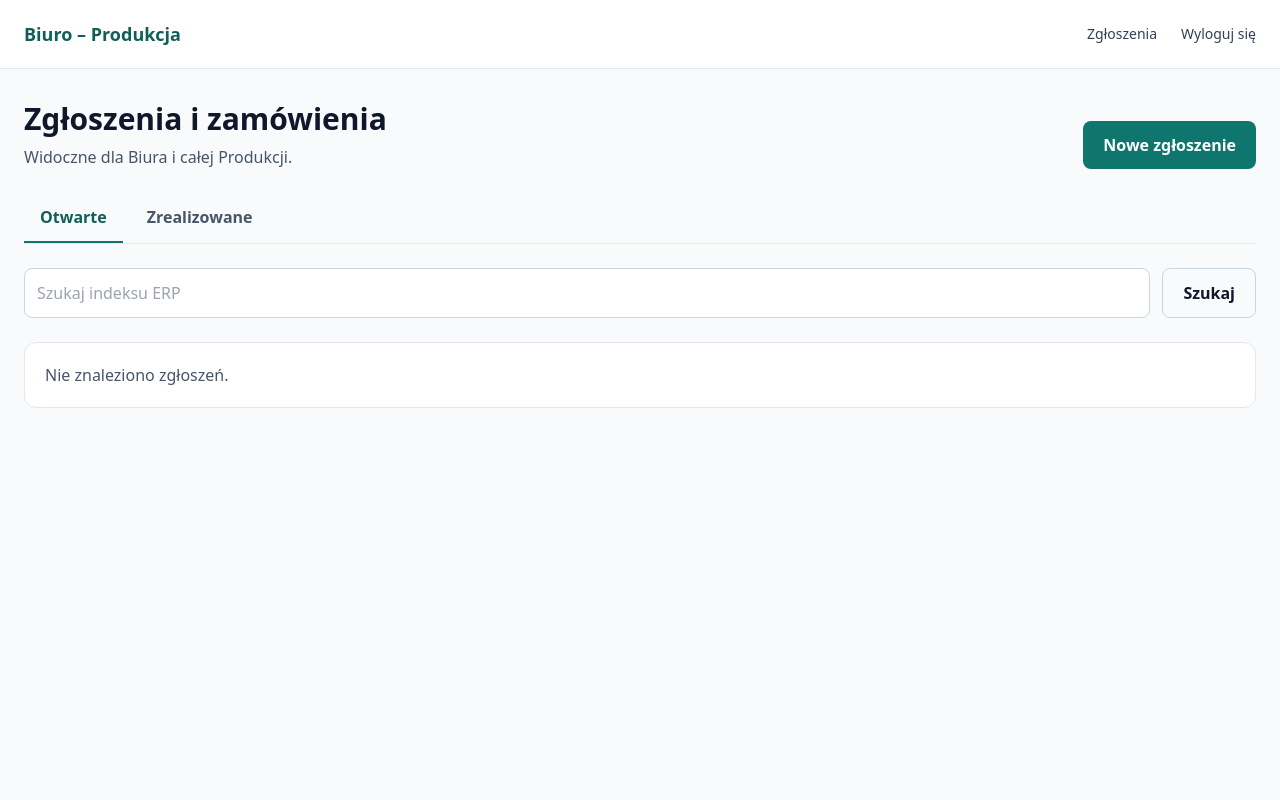
After one commit to westlli97/planowanie-produkcji, a Django app: page /requests/ in a window 1280 px wide. The commit adds this page. Run offline with Django 5.2, Linux system fonts and the light colour scheme; the visitor is signed in with stand-in values (Sample User, id 1); data comes from the database, SQL or seed files in the repository; data that the repository does not hold is empty; some libraries are stand-ins or nearby versions.

Commit message:
Add open and completed request lists

```diff
--- /dev/null
+++ b/apps/requests/selectors.py
@@ -0,0 +1,25 @@
+from django.db.models import Q
+
+from apps.requests.models import ProductionRequest
+
+OPEN_STATUSES = [
+    ProductionRequest.Status.NEW,
+    ProductionRequest.Status.IN_PROGRESS,
+    ProductionRequest.Status.WAITING,
+]
+CLOSED_STATUSES = [
+    ProductionRequest.Status.COMPLETED,
+    ProductionRequest.Status.CANCELLED,
+]
+
+
+def get_request_list(*, tab="open", query=""):
+    statuses = CLOSED_STATUSES if tab == "closed" else OPEN_STATUSES
+    requests = ProductionRequest.objects.filter(status__in=statuses)
+    query = query.strip()
+    if query:
+        requests = requests.filter(
+            Q(items__erp_index__icontains=query)
+            | Q(erp_reference_number__icontains=query)
+        ).distinct()
+    return requests.select_related("author").prefetch_related("items")
--- a/apps/requests/urls.py
+++ b/apps/requests/urls.py
@@ -4,6 +4,7 @@ from apps.requests import views
 
 app_name = "requests"
 urlpatterns = [
+    path("requests/", views.request_list, name="list"),
     path("requests/new/", views.request_create, name="create"),
     path("requests/items/add/", views.request_item_add, name="item-add"),
 ]
--- a/apps/requests/views.py
+++ b/apps/requests/views.py
@@ -3,6 +3,7 @@ from django.http import HttpResponseBadRequest
 from django.shortcuts import redirect, render
 
 from apps.requests.forms import ProductionRequestForm, RequestItemForm, RequestItemFormSet
+from apps.requests.selectors import get_request_list
 from apps.requests.services import create_request_with_items
 
 
@@ -47,3 +48,19 @@ def request_item_add(request):
         "components/request_item_form.html",
         {"form": form, "next_index": index + 1},
     )
+
+
+def request_list(request):
+    tab = "closed" if request.GET.get("tab") == "closed" else "open"
+    query = request.GET.get("q", "")
+    context = {
+        "requests": get_request_list(tab=tab, query=query),
+        "tab": tab,
+        "query": query,
+    }
+    template = (
+        "components/request_list_results.html"
+        if request.headers.get("HX-Request") == "true"
+        else "pages/request_list.html"
+    )
+    return render(request, template, context)
--- a/templates/components/navigation.html
+++ b/templates/components/navigation.html
@@ -2,7 +2,7 @@
     <div class="mx-auto flex max-w-7xl items-center justify-between px-4 py-3 sm:px-6">
         <a href="/" class="text-lg font-bold text-teal-800" aria-label="Biuro – Produkcja, strona główna">Biuro – Produkcja</a>
         <nav class="hidden items-center gap-6 sm:flex" aria-label="Nawigacja główna">
-            <a class="text-sm font-medium text-slate-700 hover:text-teal-800" href="/">Strona główna</a>
+            <a class="text-sm font-medium text-slate-700 hover:text-teal-800" href="{% url 'requests:list' %}">Zgłoszenia</a>
             {% if request.user.is_authenticated %}
                 <form method="post" action="{% url 'accounts:logout' %}">
                     {% csrf_token %}
@@ -18,7 +18,7 @@
         </button>
     </div>
     <nav id="mobile-navigation" class="border-t border-slate-200 px-4 py-3 sm:hidden" aria-label="Nawigacja mobilna" x-show="menuOpen" x-cloak>
-        <a class="block min-h-11 py-3 text-sm font-medium text-slate-700" href="/">Strona główna</a>
+        <a class="block min-h-11 py-3 text-sm font-medium text-slate-700" href="{% url 'requests:list' %}">Zgłoszenia</a>
         {% if request.user.is_authenticated %}
             <form method="post" action="{% url 'accounts:logout' %}">
                 {% csrf_token %}
--- /dev/null
+++ b/templates/components/request_list_results.html
@@ -0,0 +1,25 @@
+<div id="request-results" class="space-y-3" aria-live="polite">
+    {% for request_item in requests %}
+        <article class="rounded-xl border border-slate-200 bg-white p-4 sm:p-5">
+            <div class="flex flex-wrap items-start justify-between gap-3">
+                <div>
+                    <h2 class="text-lg font-semibold">Zgłoszenie #{{ request_item.pk }} — {{ request_item.get_request_type_display }}</h2>
+                    <p class="mt-1 text-sm text-slate-600">{{ request_item.get_status_display }} · {{ request_item.get_priority_display }} · {{ request_item.created_at|date:"d.m.Y H:i" }} · {{ request_item.author }}</p>
+                    {% if request_item.due_date %}<p class="mt-1 text-sm">Termin: {{ request_item.due_date|date:"d.m.Y" }}</p>{% endif %}
+                </div>
+            </div>
+            <ul class="mt-3 space-y-2">
+                {% for item in request_item.items.all %}
+                    <li class="rounded-lg bg-slate-50 p-3">
+                        {% if item.erp_index %}<strong>Indeks ERP: {{ item.erp_index }}</strong>{% endif %}
+                        {% if item.quantity %}<span class="ml-2">Ilość: {{ item.quantity }}</span>{% endif %}
+                        {% if item.unit %}<span class="ml-2">{{ item.get_unit_display }}</span>{% endif %}
+                        {% if item.comment %}<p class="mt-1 text-sm text-slate-700">{{ item.comment }}</p>{% endif %}
+                    </li>
+                {% endfor %}
+            </ul>
+        </article>
+    {% empty %}
+        <p class="rounded-xl border border-slate-200 bg-white p-5 text-slate-600">Nie znaleziono zgłoszeń.</p>
+    {% endfor %}
+</div>
--- /dev/null
+++ b/templates/pages/request_list.html
@@ -0,0 +1,21 @@
+{% extends "base.html" %}
+{% block title %}Zgłoszenia | Biuro – Produkcja{% endblock %}
+{% block content %}
+<section class="space-y-6" aria-labelledby="requests-heading">
+    <header class="flex flex-wrap items-end justify-between gap-4">
+        <div><h1 id="requests-heading" class="text-2xl font-bold sm:text-3xl">Zgłoszenia i zamówienia</h1><p class="mt-2 text-slate-600">Widoczne dla Biura i całej Produkcji.</p></div>
+        <a class="inline-flex min-h-11 items-center rounded-lg bg-teal-700 px-5 py-3 font-semibold text-white" href="{% url 'requests:create' %}">Nowe zgłoszenie</a>
+    </header>
+    <nav class="flex gap-2 border-b border-slate-200" aria-label="Zakres zgłoszeń">
+        <a class="min-h-11 px-4 py-3 font-semibold {% if tab == 'open' %}border-b-2 border-teal-700 text-teal-800{% else %}text-slate-600{% endif %}" href="{% url 'requests:list' %}?tab=open">Otwarte</a>
+        <a class="min-h-11 px-4 py-3 font-semibold {% if tab == 'closed' %}border-b-2 border-teal-700 text-teal-800{% else %}text-slate-600{% endif %}" href="{% url 'requests:list' %}?tab=closed">Zrealizowane</a>
+    </nav>
+    <form id="request-search" method="get" action="{% url 'requests:list' %}" hx-get="{% url 'requests:list' %}" hx-trigger="keyup changed delay:300ms from:#id_q, search" hx-target="#request-results" hx-swap="outerHTML" hx-push-url="true" class="flex flex-col gap-3 sm:flex-row">
+        <input type="hidden" name="tab" value="{{ tab }}">
+        <label for="id_q" class="sr-only">Szukaj indeksu ERP</label>
+        <input id="id_q" name="q" type="search" value="{{ query }}" placeholder="Szukaj indeksu ERP" class="min-h-11 flex-1 rounded-lg border border-slate-300 px-3">
+        <button class="min-h-11 rounded-lg border border-slate-300 px-5 py-3 font-semibold" type="submit">Szukaj</button>
+    </form>
+    {% include "components/request_list_results.html" %}
+</section>
+{% endblock %}
```
Also changed, not shown: PLAN_WDROZENIA.md (+1 -1 lines), tests/test_request_list.py (added, +113 -0 lines).
